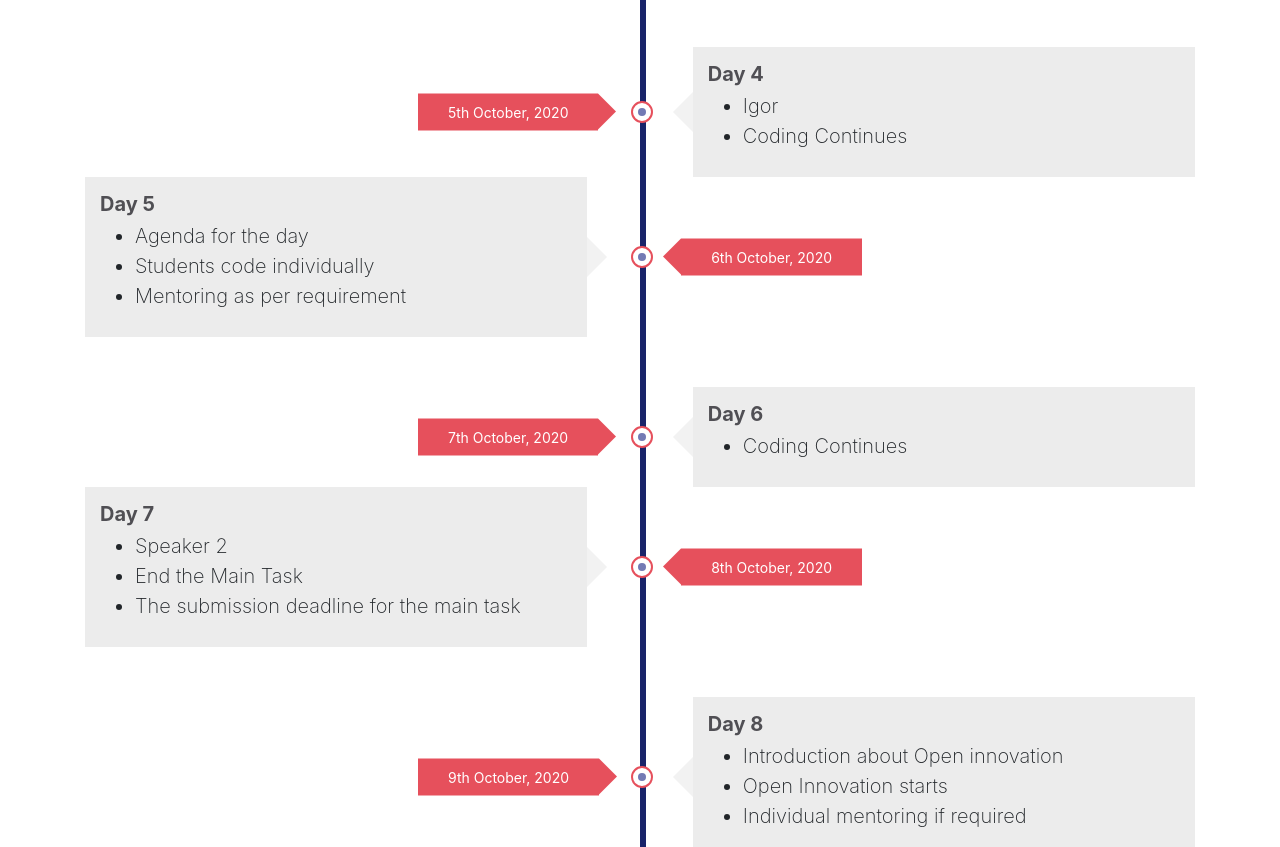
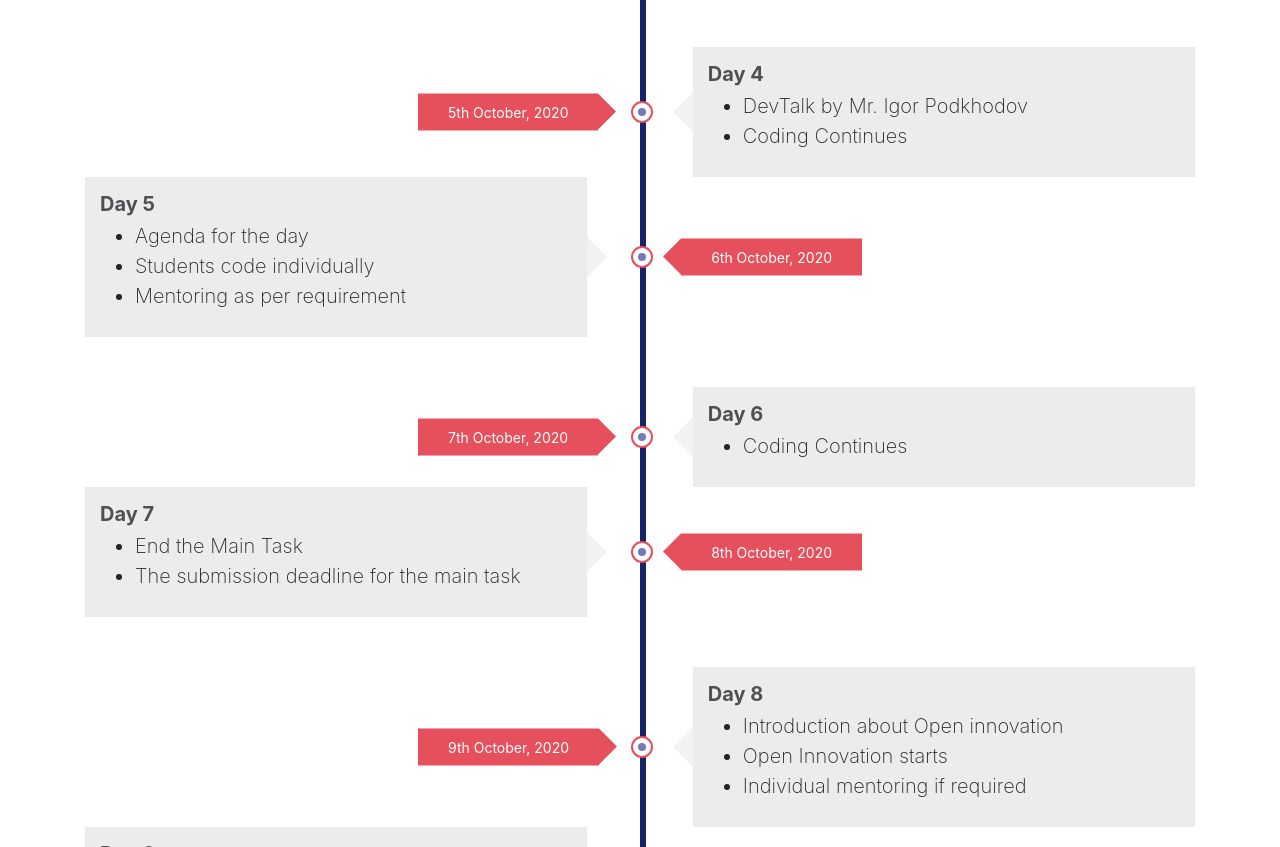
Before and after one commit to lugnitdgp/10-days-of-code, a plain HTML site: page timeline.html in a window 1280 px wide. Shown: the part 743-1590 px from the top of the page. Drawn offline with nearby package versions, Linux system fonts and the light colour scheme.

Commit message:
Minor changes in timeline

```diff
--- a/timeline.html
+++ b/timeline.html
@@ -114,7 +114,7 @@
 
                         <p class="description">
                             <ul>
-                            	<li>Igor</li>
+                            	<li>DevTalk by Mr. Igor Podkhodov</li>
 								<li>Coding Continues</li>
 
                             </ul>
@@ -161,7 +161,6 @@
 
                         <p class="description">
                            <ul>
-                            	<li>Speaker 2</li>
 <li>End the Main Task</li>
 <li>The submission deadline for the main task</li>
                             </ul>
```
